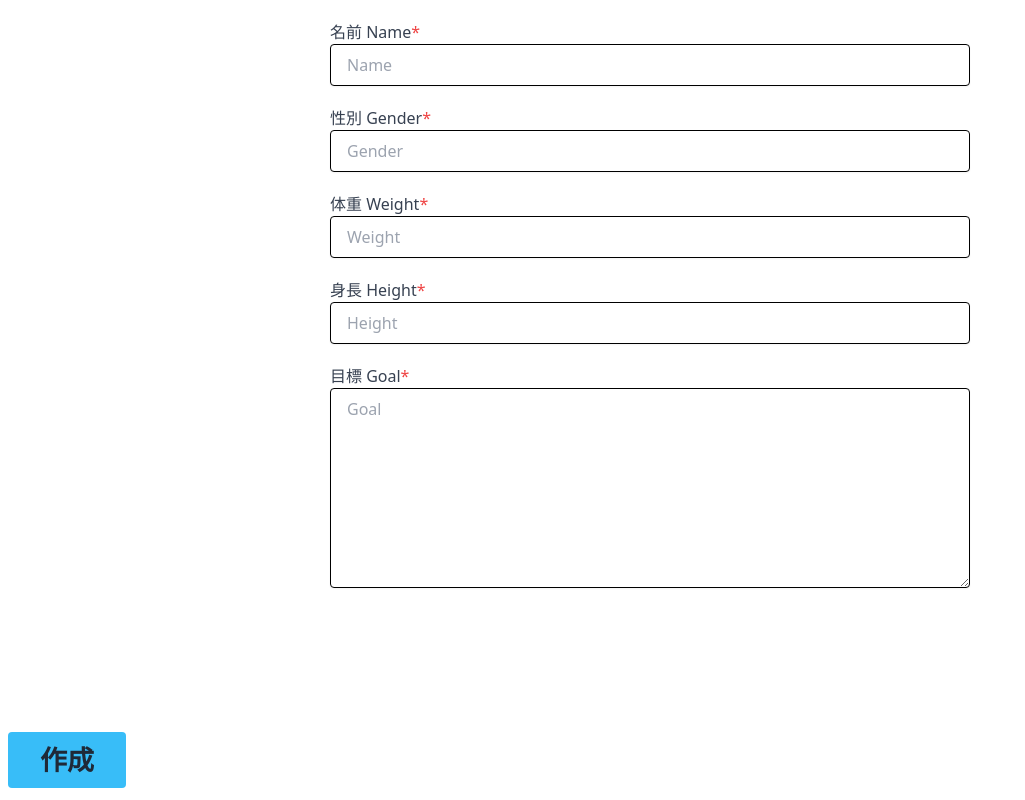
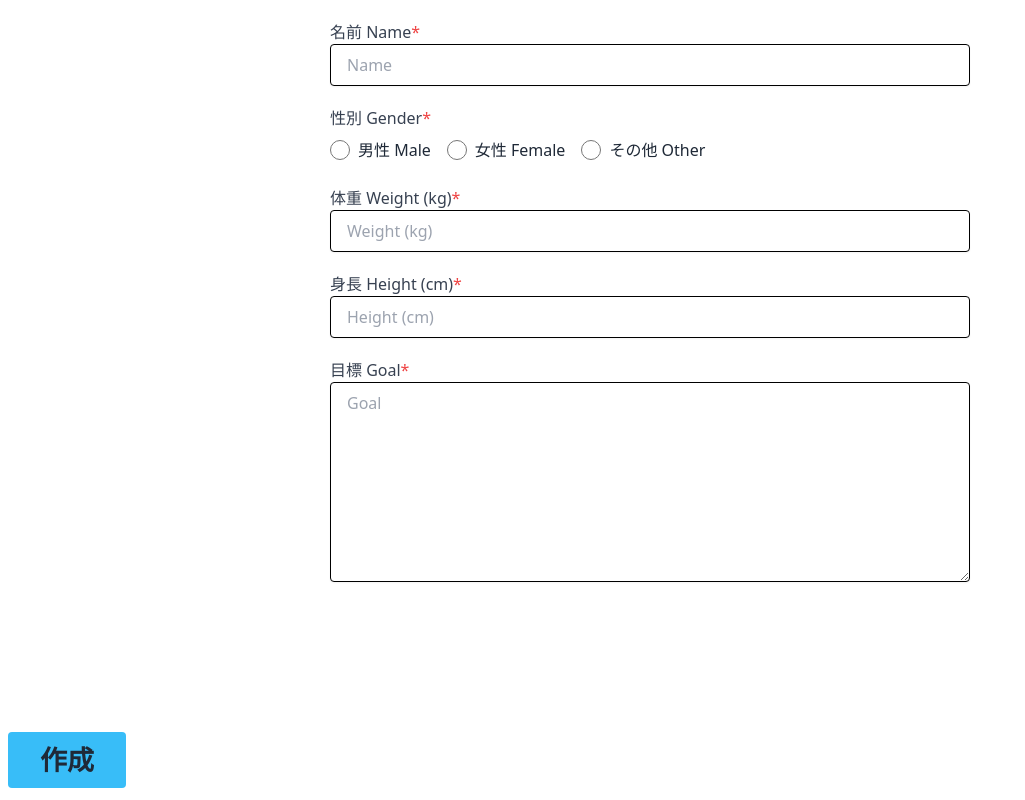
Before and after one commit to axew-is-kibago/kibago-teams, a React (Vite) app: page /profile_create in a window 1280 px wide. Shown: the whole page, without its empty margins (0-1025 px from the left). Built offline with nearby package versions, Linux system fonts and the light colour scheme; no server answers.

Commit message:
バリデーション組んだ

```diff
--- a/package.json
+++ b/package.json
@@ -13,12 +13,15 @@
   "dependencies": {
     "@auth0/auth0-react": "^2.2.1",
     "@craco/craco": "^7.1.0",
+    "@hookform/resolvers": "^3.3.1",
     "daisyui": "^3.7.5",
     "firebase": "^10.4.0",
     "react": "^18.2.0",
     "react-dom": "^18.2.0",
+    "react-hook-form": "^7.46.1",
     "react-icons": "^4.11.0",
-    "react-router-dom": "^6.16.0"
+    "react-router-dom": "^6.16.0",
+    "zod": "^3.22.2"
   },
   "devDependencies": {
     "@types/react": "^18.2.15",
--- a/src/components/Button.tsx
+++ b/src/components/Button.tsx
@@ -1,11 +1,13 @@
+import { ComponentPropsWithoutRef } from "react";
 import { useNavigate } from "react-router-dom";
 type Props ={
+  type?: ComponentPropsWithoutRef<'button'>['type']
   href: string;
   title: string;
 };
 
 
-function Button({href,title}: Props){
+function Button({type,href,title}: Props){
   const navigate = useNavigate()
   const handleClick = ()=>{
     console.log("hello would");
@@ -13,7 +15,7 @@ function Button({href,title}: Props){
   };
     return (
       <>
-        <button onClick={handleClick} className="-z-50 bg-sky-400 text-[27px] px-8 py-2 hover:bg-sky-200 rounded font-bold fixed bottom-3 left-2">{title}</button>
+        <button type={type} onClick={handleClick} className="-z-50 bg-sky-400 text-[27px] px-8 py-2 hover:bg-sky-200 rounded font-bold fixed bottom-3 left-2">{title}</button>
       </>
     )
   }
--- a/src/pages/Home.tsx
+++ b/src/pages/Home.tsx
@@ -7,19 +7,19 @@ import EventBox from "../components/EventBox";
 import { useState, useEffect } from 'react';
 
 type BoxInfo ={
-  id:number;
-  title:string;
-  representative:string;
-  location:string;
-  date:string;
-  overview:string;
+  id: number;
+  title: string;
+  representative: string;
+  location: string;
+  date: string;
+  overview: string;
 }
 
 export const Home = () => {
   const [BoxArray, setBoxArray] = useState<BoxInfo[]>([
-    {id: 1, title: "マラソン大会", representative:"武井壮", location: "スカイツリー", date:"11月11日", overview:"目指せフルマラソン完走"},
-    {id: 2, title: "ラジオ体操愛好会", representative:"武井壮", location: "スカイツリー", date:"11月11日", overview:"目指せ健康体"},
-    {id: 3, title: "ラジオ体操愛好会", representative:"武井壮", location: "スカイツリー", date:"11月11日", overview:"目指せ健康体"},
+    { id: 1, title: "マラソン大会", representative: "武井壮", location: "スカイツリー", date: "11月11日", overview: "目指せフルマラソン完走" },
+    { id: 2, title: "ラジオ体操愛好会", representative: "武井壮", location: "スカイツリー", date: "11月11日", overview: "目指せ健康体" },
+    { id: 3, title: "ラジオ体操愛好会", representative: "武井壮", location: "スカイツリー", date: "11月11日", overview: "目指せ健康体" },
   ]);
 
   useEffect(() => {
@@ -28,38 +28,38 @@ export const Home = () => {
 
   const handleClick = () => {
     console.log("クリックしました");
-    setBoxArray((prevState)=> ([ ...prevState, {id: 4, title: "ボディビル研究会", representative:"中山", location: "ゴールド事務", date:"11月11日", overview:"目指せ筋肉"}]));
+    setBoxArray((prevState) => ([...prevState, { id: 4, title: "ボディビル研究会", representative: "中山", location: "ゴールド事務", date: "11月11日", overview: "目指せ筋肉" }]));
     console.log(BoxArray);
   }
 
   const navigate = useNavigate();
   const user = useAuthContext();
   console.log(user?.email)
-  const handleLogout = () =>{
+  const handleLogout = () => {
     auth.signOut();
     navigate('/signin')
   }
 
-  if(!user) {
+  if (!user) {
     return <Navigate to="/signin" />
-  }else{
+  } else {
     return (
       <>
         <Header />
         <div className="flex flex-col justify-center items-center pt-[90px]">
-          <p>{user.email}</p>
-          <button onClick={handleLogout}>Logout</button>
-          <div className='text-[60px]'>募集掲示板</div>
-          <button onClick={handleClick} className='btn'>追加</button>
-          <div className='w-screen flex flex-col justify-center items-center mt-10'>
+          <p className="text-lg">{user.email}</p>
+          <button onClick={handleLogout} className="mt-4 px-4 py-2 bg-red-500 text-white rounded-md hover:bg-red-600">Logout</button>
+          <div className='text-4xl mt-6'>募集掲示板</div>
+          <button onClick={handleClick} className='btn mt-4'>追加</button>
+          <div className='w-full flex flex-col justify-center items-center mt-10'>
             {BoxArray.map((box: BoxInfo) => {
-              return(
-                <EventBox key={box.id} title={box.title} representative={box.representative} location={box.location} date={box.date} overview={box.overview}/>
+              return (
+                <EventBox key={box.id} title={box.title} representative={box.representative} location={box.location} date={box.date} overview={box.overview} />
               )
             })}
           </div>
         </div>
-        <Button href = "/" title = "戻る" />
+        <Button href="/" title="戻る" />
       </>
     );
   }
--- a/src/pages/ProfileCreate.tsx
+++ b/src/pages/ProfileCreate.tsx
@@ -1,9 +1,38 @@
-import Button from "../components/Button";
+import {z} from 'zod';
+import { zodResolver } from "@hookform/resolvers/zod";
+import { useForm } from "react-hook-form";
+
+const formSchema = z.object({
+  name: z.string(),
+  age: z.number({ invalid_type_error: ""}),
+  gender: z.number(),
+  weight: z.number(),
+  height: z.number(),
+  goal: z.string(),
+});
+
+type FormSchema = z.infer<typeof formSchema>;
 
 export const ProfileCreate = () => {
+  const {
+    register,
+    handleSubmit,
+    formState: {errors}
+  }
+  =useForm<FormSchema>({ resolver: zodResolver(formSchema)})
+
+  const onSubmit = handleSubmit((data) => {
+    console.log(data);
+  }
+  // ,(errors)=>{
+  //   alert("データが誤っています")
+  // }
+  );
+  console.log(errors);
+
   return (
     <>
-    <div className="flex flex-col items-center">
+    <form onSubmit={onSubmit} className="flex flex-col items-center">
 
         <div className="flex flex-col items-center w-screen">
           <div className="ml-5 w-1/2 relative mt-5">
@@ -13,9 +42,9 @@ export const ProfileCreate = () => {
                 *
               </span>
             </label>
-            <input type="Name" id="with-indications"
+            <input type="text" id="with-indications"
               className=" rounded border border-black w-full py-2 px-4 bg-white text-gray-700 placeholder-gray-400 shadow-sm text-base focus:outline-none focus:ring-2 focus:ring-black-600 focus:border-transparent"
-              name="Name" placeholder="Name" />
+               placeholder="Name" {...register('name')}/>
           </div>
         </div>
 
@@ -23,41 +52,66 @@ export const ProfileCreate = () => {
           <div className="ml-5 w-1/2 relative mt-5">
             <label className="text-gray-700">
               性別 Gender
-              <span className="text-red-500 required-dot">
-                *
-              </span>
+              <span className="text-red-500 required-dot">*</span>
             </label>
-            <input type="Gender" id="with-indications"
-              className=" rounded border border-black w-full py-2 px-4 bg-white text-gray-700 placeholder-gray-400 shadow-sm text-base focus:outline-none focus:ring-2 focus:ring-black-600 focus:border-transparent"
-              name="Gender" placeholder="Gender" />
+            <div className="mt-2">
+              <label className="inline-flex items-center">
+                <input
+                  type="radio"
+                  className="form-radio h-5 w-5 text-black border border-gray-300"
+                  value="male"
+                  {...register('gender')}
+                />
+                <span className="ml-2">男性 Male</span>
+              </label>
+              <label className="inline-flex items-center ml-4">
+                <input
+                  type="radio"
+                  className="form-radio h-5 w-5 text-black border border-gray-300"
+                  value="female"
+                  {...register('gender')}
+                />
+                <span className="ml-2">女性 Female</span>
+              </label>
+              <label className="inline-flex items-center ml-4">
+                <input
+                  type="radio"
+                  className="form-radio h-5 w-5 text-black border border-gray-300"
+                  value="other"
+                  {...register('gender')}
+                />
+                <span className="ml-2">その他 Other</span>
+              </label>
+            </div>
           </div>
         </div>
 
         <div className="flex flex-col items-center w-screen">
           <div className="ml-5 w-1/2 relative mt-5">
             <label className="text-gray-700">
-              体重 Weight
+              体重 Weight (kg)
               <span className="text-red-500 required-dot">
                 *
               </span>
             </label>
-            <input type="Weight" id="with-indications"
-              className=" rounded border border-black w-full py-2 px-4 bg-white text-gray-700 placeholder-gray-400 shadow-sm text-base focus:outline-none focus:ring-2 focus:ring-black-600 focus:border-transparent"
-              name="Weight" placeholder="Weight" />
+            <input type="number" id="with-indications"
+              className=" rounded border border-black w-full py-2 px-4 bg-white text-gray-700 placeholder-gray-400 shadow-sm text-base focus:outline-none focus:ring-2 focus:ring-black-600 focus:border-transparent appearance-none"
+              placeholder="Weight (kg)"
+              {...register('weight')}/>
           </div>
         </div>
 
         <div className="flex flex-col items-center w-screen">
           <div className="ml-5 w-1/2 relative mt-5">
             <label className="text-gray-700">
-              身長 Height
+              身長 Height (cm)
               <span className="text-red-500 required-dot">
                 *
               </span>
             </label>
-            <input type="Height" id="with-indications"
+            <input type="number" id="with-indications"
               className=" rounded border border-black w-full py-2 px-4 bg-white text-gray-700 placeholder-gray-400 shadow-sm text-base focus:outline-none focus:ring-2 focus:ring-black-600 focus:border-transparent"
-              name="Height" placeholder="Height" />
+              placeholder="Height (cm)" {...register('height')} />
           </div>
         </div>
 
@@ -71,12 +125,12 @@ export const ProfileCreate = () => {
             </label>
             <textarea
               className=" rounded border border-black w-full py-2 px-4 h-[200px] bg-white text-gray-700 placeholder-gray-400 shadow-sm focus:outline-none focus:ring-2 focus:ring-black-600 focus:border-transparent"
-              name="Goal" placeholder="Goal" >
+             placeholder="Goal" {...register('goal')} >
             </textarea>
           </div>
         </div>
-    </div>
-      <Button href="/home" title="作成" />
+      <button className="-z-50 bg-sky-400 text-[27px] px-8 py-2 hover:bg-sky-200 rounded font-bold fixed bottom-3 left-2" type='submit'>作成</button>
+    </form>
     </>
   );
 };
```
Also changed, not shown: 1 other file (tests, documents, lock files or other folders).
